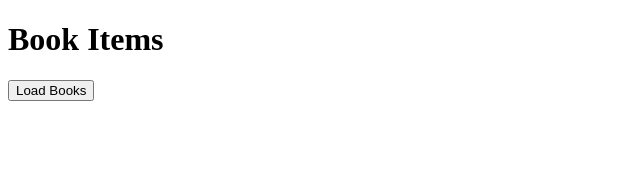
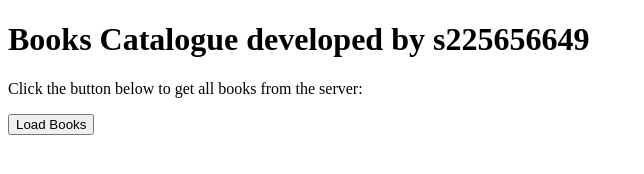
Before and after one commit to jo-kem/SIT725_s225656649, a website: page 5.3P/public/index.html in a window 1280 px wide. Shown: the whole page, without its empty margins (0-644 px from the left). Drawn offline with Linux system fonts and the light colour scheme.

Commit message:
Changed wording of UI and added npm modules

```diff
--- a/5.3P/public/index.html
+++ b/5.3P/public/index.html
@@ -6,7 +6,8 @@
     <title>Book Items</title>
 </head>
 <body>
-    <h1>Book Items</h1>
+    <h1>Books Catalogue developed by s225656649</h1>
+    <p>Click the button below to get all books from the server:</p>
     <button id="load-books">Load Books</button>
     <div id="book-list">
         <!-- Book items will be displayed here -->
@@ -28,7 +29,7 @@
                     typeof book.price === 'string'
                     ? book.price
                     : (book.price && book.price.$numberDecimal) || book.price || '';
-                p.textContent = `${book.title} by ${book.author} - ${book.currency || 'AUD'} $${price}`;
+                p.textContent = `${book.title} ${book.currency || 'AUD'} $${price}`;
                 out.appendChild(p);
             };
         };
```
Also changed, not shown: 5.3P/package.json (+68 -3 lines), 1 other file.
